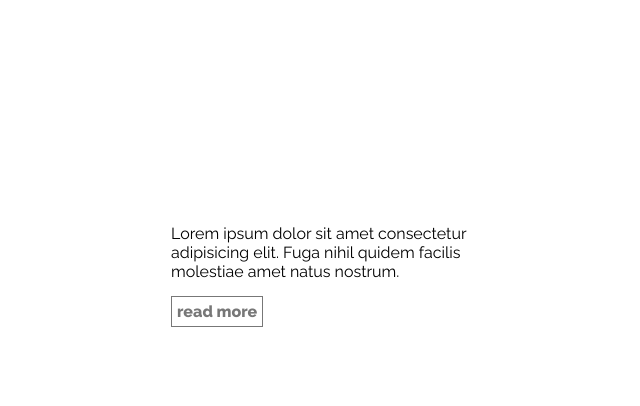
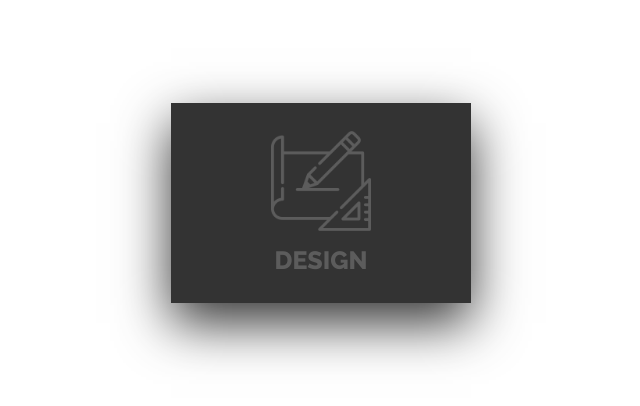
Before and after one commit to CaioEnrique/Atividade-8---Double-effect-card, a plain HTML site: page index.html in a window 1280 px wide. Shown: the part 197-603 px from the top of the page, without its empty margins (319-959 px from the left). Drawn offline with Linux system fonts and the light colour scheme.

Commit message:
Update index.html

```diff
--- a/index.html
+++ b/index.html
@@ -1,31 +1,26 @@
     <!DOCTYPE html>
-<html lang="en">
+<html lang="pt-br">
 <head>
   <meta charset="UTF-8">
   <meta name="viewport" content="width=device-width, initial-scale=1.0">
   <link rel="stylesheet" href="style.css">
-<title>Document</title>
+  <title>Double Effect Card</title>
 </head>
 <body>
-
   <div class="card">
-<div class="face1">
+    <div class="face face1">
       <div class="imgbox">
         <img src="card.png" alt="">
-<h3>design</h3>
+        <h3>DESIGN</h3>
       </div>
     </div>
 
-<div class="face2">
+    <div class="face face2">
       <div class="content">
-<p>
-Lorem ipsum dolor sit amet consectetur adipisicing elit.
-Fuga nihil quidem facilis molestiae amet natus nostrum.
-</p>
-<a href="#">read more</a>
+        <p>Lorem ipsum dolor sit amet consectetur adipisicing elit.</p>
+        <a href="#">Read more</a>
       </div>
     </div>
   </div>
-
 </body>
 </html>
```
Lines whose indentation alone changed are shown as unchanged.
